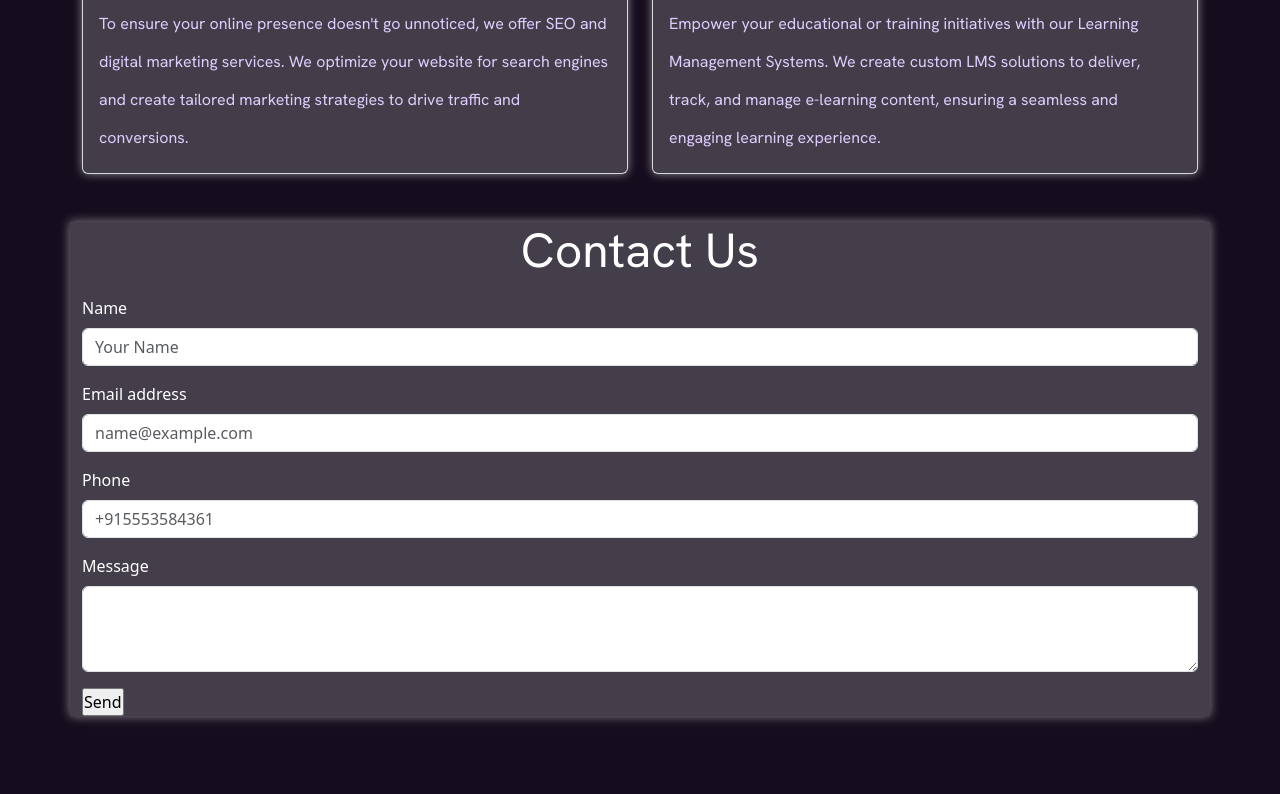
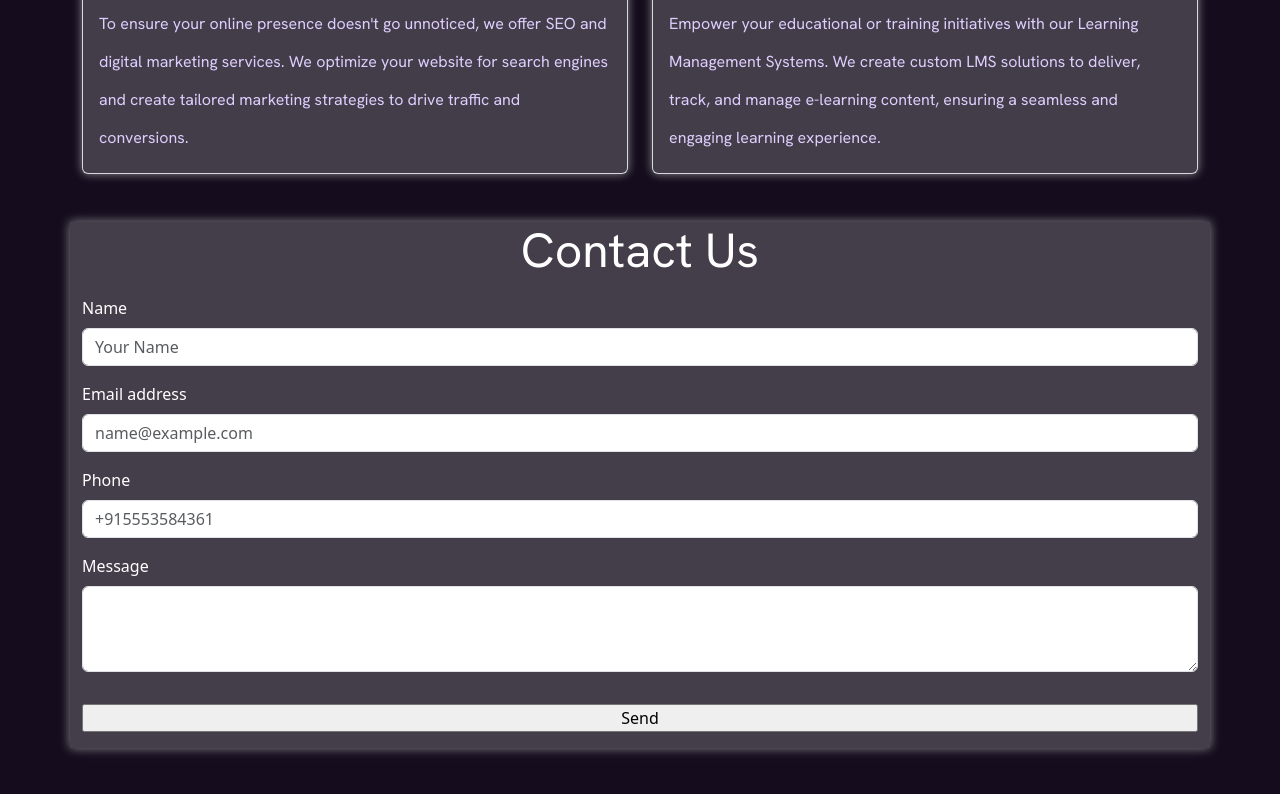
Before and after one commit to Nexus-Code-Lab/Nexus-Code-Lab.github.io, a plain HTML site: page index.html in a window 1280 px wide. Shown: the part 3221-4015 px from the top of the page. Drawn offline with nearby package versions, Linux system fonts and the light colour scheme.

Commit message:
Update index.html

```diff
--- a/index.html
+++ b/index.html
@@ -132,7 +132,9 @@
                     <label for="exampleFormControlTextarea1" class="form-label">Message</label>
                     <textarea class="form-control" id="exampleFormControlTextarea1" rows="3"></textarea>
                   </div>
-                  <input id="submit-btn" type="submit" value="Send">
+                  <div class="d-grid gap-2">
+                    <input class="my-3" type="submit" value="Send">
+                  </div>
               </div>
       </div>
   </div>
```
